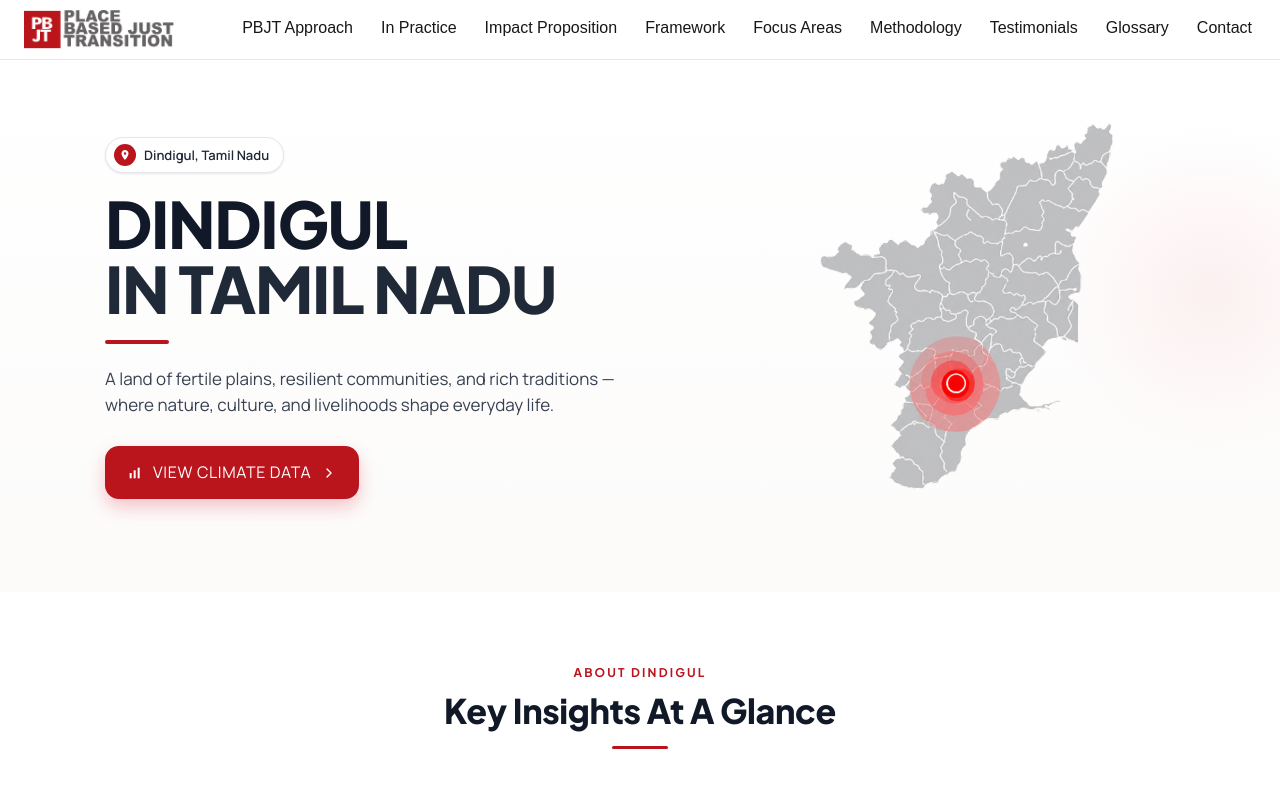
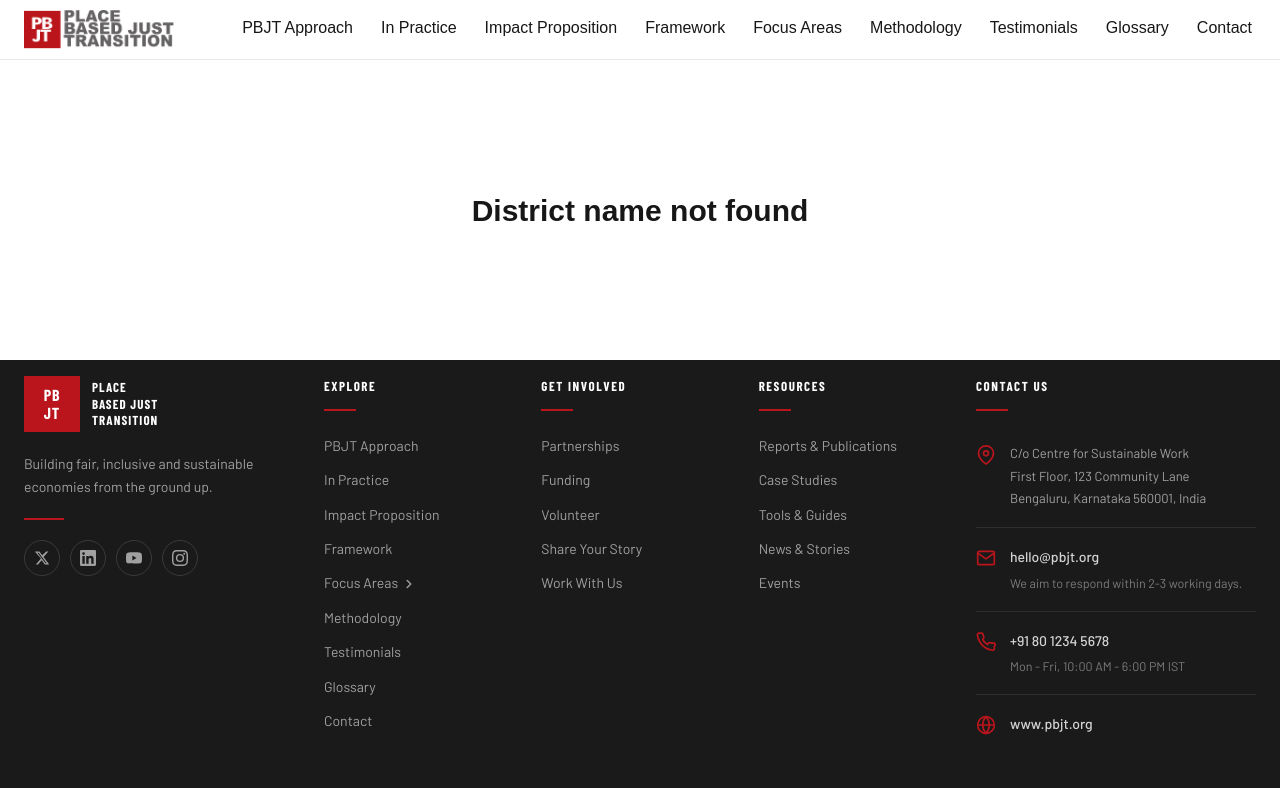
Before and after one commit to muhammed-bilal-uxd/new-pbjt-web-app, a Next.js app: page /district in a window 1280 px wide. Shown: the top 788 px of the page. Built offline with nearby package versions, Linux system fonts and the light colour scheme.

Commit message:
feat: district page update
Signed-off-by: bilal <mail2muhammedbilal@gmail.com>

```diff
--- a/src/app/district/district.module.css
+++ b/src/app/district/district.module.css
@@ -325,6 +325,7 @@
 
 .dp-insights__list {
   display: grid;
+  grid-template-columns: repeat(auto-fit, minmax(400px, 1fr));
   gap: 14px;
 }
 
@@ -1655,6 +1656,10 @@
   color: var(--dp-muted);
 }
 
+.dp-insight:not(.is-open) .dp-insight__title {
+  margin-top: 15px;
+}
+
 /* ==========================================================
    SMALL SCREEN POLISH
    ========================================================== */
--- a/src/app/district/page.tsx
+++ b/src/app/district/page.tsx
@@ -1,10 +1,13 @@
 "use client";
 
-import { useState } from "react";
+import React, { useEffect, useState } from "react";
 import styles from "./district.module.css";
 import BeforeAfter from "@/components/before-after";
 import Villages from "@/components/villages/villages";
 import Mapping from "@/components/mapping";
+import { useSearchParams } from "next/navigation";
+
+import { districts } from "@/data/district";
 
 const cn = (names: string) =>
   names
@@ -639,7 +642,9 @@ const TamilNaduMap = ({ pinX = 38, pinY = 58 }) => (
    SUBCOMPONENTS
    ============================================================ */
 
-function HeroSection() {
+function HeroSection({ districtName }: { districtName: string }) {
+  const data = districts[districtName].heroSection;
+
   return (
     <section className={cn("dp-hero")}>
       <div className={cn("dp-hero__inner center-content")}>
@@ -648,17 +653,14 @@ function HeroSection() {
             <span className={cn("dp-locator__pin")}>
               <Icon.Pin />
             </span>
-            <span>Dindigul, Tamil Nadu</span>
+            <span className="capitalize">{data.name}, India</span>
           </div>
           <h1 className={cn("dp-hero__title")}>
-            <span>DINDIGUL</span>
-            <span className={cn("dp-hero__title--accent")}>IN TAMIL NADU</span>
+            <span className="uppercase">{data.name}</span>
+            <span className={cn("dp-hero__title--accent")}>IN INDIA</span>
           </h1>
           <span className={cn("dp-hero__rule")} aria-hidden="true" />
-          <p className={cn("dp-hero__lede")}>
-            A land of fertile plains, resilient communities, and rich traditions
-            — where nature, culture, and livelihoods shape everyday life.
-          </p>
+          <p className={cn("dp-hero__lede")}>{data.discription}</p>
           <button type="button" className={cn("dp-btn dp-btn--primary")}>
             <Icon.Bars />
             <span>VIEW CLIMATE DATA</span>
@@ -668,7 +670,7 @@ function HeroSection() {
         <div className={cn("dp-hero__map")}>
           {/* <TamilNaduMap /> */}
           <img
-            src="/images/in-practice/tn.png"
+            src={data.heroImage}
             alt="Tamil Nadu Map"
             style={{ width: 415, height: "auto", maxWidth: "none" }}
           />
@@ -699,10 +701,9 @@ function KeyInsights() {
           const I = ICON_BY_KEY[it.icon];
           const isOpen = open[it.id];
           return (
-            <div
-              key={it.id}
-              className={cn(`dp-insight ${isOpen ? "is-open" : ""}`)}
-            >
+            <React.Fragment key={it.id}>
+              <div>
+                <div className={cn(`dp-insight ${isOpen ? "is-open" : ""}`)}>
                   <button
                     type="button"
                     className={cn("dp-insight__row")}
@@ -713,18 +714,26 @@ function KeyInsights() {
                       <I />
                     </span>
                     <span className={cn("dp-insight__body")}>
-                  <span className={cn("dp-insight__title")}>{it.title}</span>
+                      <span className={cn("dp-insight__title")}>
+                        {it.title}
+                      </span>
                       {isOpen && (
-                    <span className={cn("dp-insight__text")}>{it.body}</span>
+                        <span className={cn("dp-insight__text")}>
+                          {it.body}
+                        </span>
                       )}
                     </span>
                     <span
-                  className={cn(`dp-insight__chev ${isOpen ? "is-open" : ""}`)}
+                      className={cn(
+                        `dp-insight__chev ${isOpen ? "is-open" : ""}`,
+                      )}
                     >
                       <Icon.ChevDown />
                     </span>
                   </button>
                 </div>
+              </div>
+            </React.Fragment>
           );
         })}
       </div>
@@ -1220,10 +1229,28 @@ function BACard({
    MAIN
    ============================================================ */
 
-export default function DindigulPage() {
+export default function DistrictPage() {
+  const searchParams = useSearchParams();
+  const districtName = searchParams.get("districtName");
+
+  useEffect(() => {
+    console.log("query", districtName);
+  }, []);
+
+  if (!districtName)
+    return (
+      <div
+        className={
+          "p3 text-center min-h-[300px] flex items-center justify-center"
+        }
+      >
+        <h1 className="text-[30px] font-bold">District name not found</h1>
+      </div>
+    );
+
   return (
     <main className={cn("dp-page")}>
-      <HeroSection />
+      <HeroSection districtName={districtName} />
       <KeyInsights />
       <ClimateTable />
       {/* <VillageProcess /> */}
--- a/src/app/impact-proposition/page.tsx
+++ b/src/app/impact-proposition/page.tsx
@@ -13,6 +13,7 @@ import {
   Check,
   CheckCircle2,
 } from "lucide-react";
+import CustomTitle from "@/components/custom-title/custom-title";
 
 const cn = (names: string) =>
   names
@@ -56,9 +57,9 @@ export default function ImpactProposition() {
           <div className={cn("pbjt-iconchip")}>
             <Sprout size={22} strokeWidth={1.8} />
           </div>
-          <h2 className={cn("pbjt-h2")}>
+          <CustomTitle className="mb-4">
             Sustainability efforts must go beyond the boardroom.
-          </h2>
+          </CustomTitle>
           <p className={cn("pbjt-p")}>
             Most sustainability efforts today stop at corporate offices or
             first-tier suppliers. But the real impacts of business, both
--- a/src/components/custom-title/custom-title.tsx
+++ b/src/components/custom-title/custom-title.tsx
@@ -2,11 +2,13 @@ import styles from "./custom-title.module.css";
 
 export default function CustomTitle({
   children,
+  className,
 }: {
   children: React.ReactNode;
+  className?: string;
 }) {
   return (
-    <div className={styles.headingWrap}>
+    <div className={`${styles.headingWrap} ${className}`}>
       <h1 className={styles.heading}>{children}</h1>
       <span className={styles.rule} aria-hidden="true" />
     </div>
--- /dev/null
+++ b/src/data/district.tsx
@@ -0,0 +1,22 @@
+const dindigulImage = "/images/in-practice/location-1b.png";
+
+interface District {
+  heroSection: HeroSection;
+}
+
+interface HeroSection {
+  name: string;
+  discription: string;
+  heroImage: string;
+}
+
+export const districts: Record<string, District> = {
+  ["dindigul"]: {
+    heroSection: {
+      name: "dindigul",
+      discription: `A land of fertile plains, resilient communities, and rich traditions
+            — where nature, culture, and livelihoods shape everyday life.`,
+      heroImage: dindigulImage,
+    },
+  },
+};
```
Lines whose indentation alone changed are shown as unchanged.
